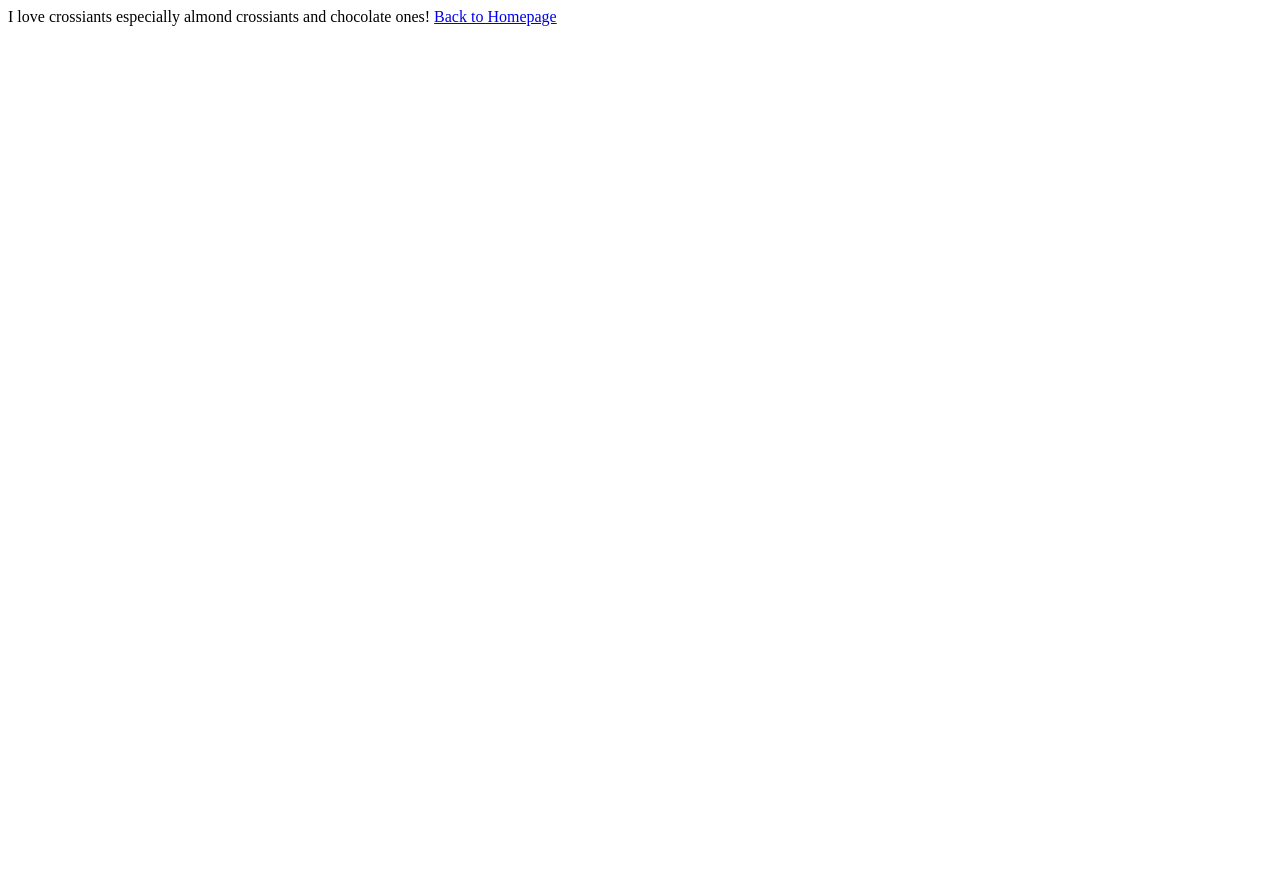
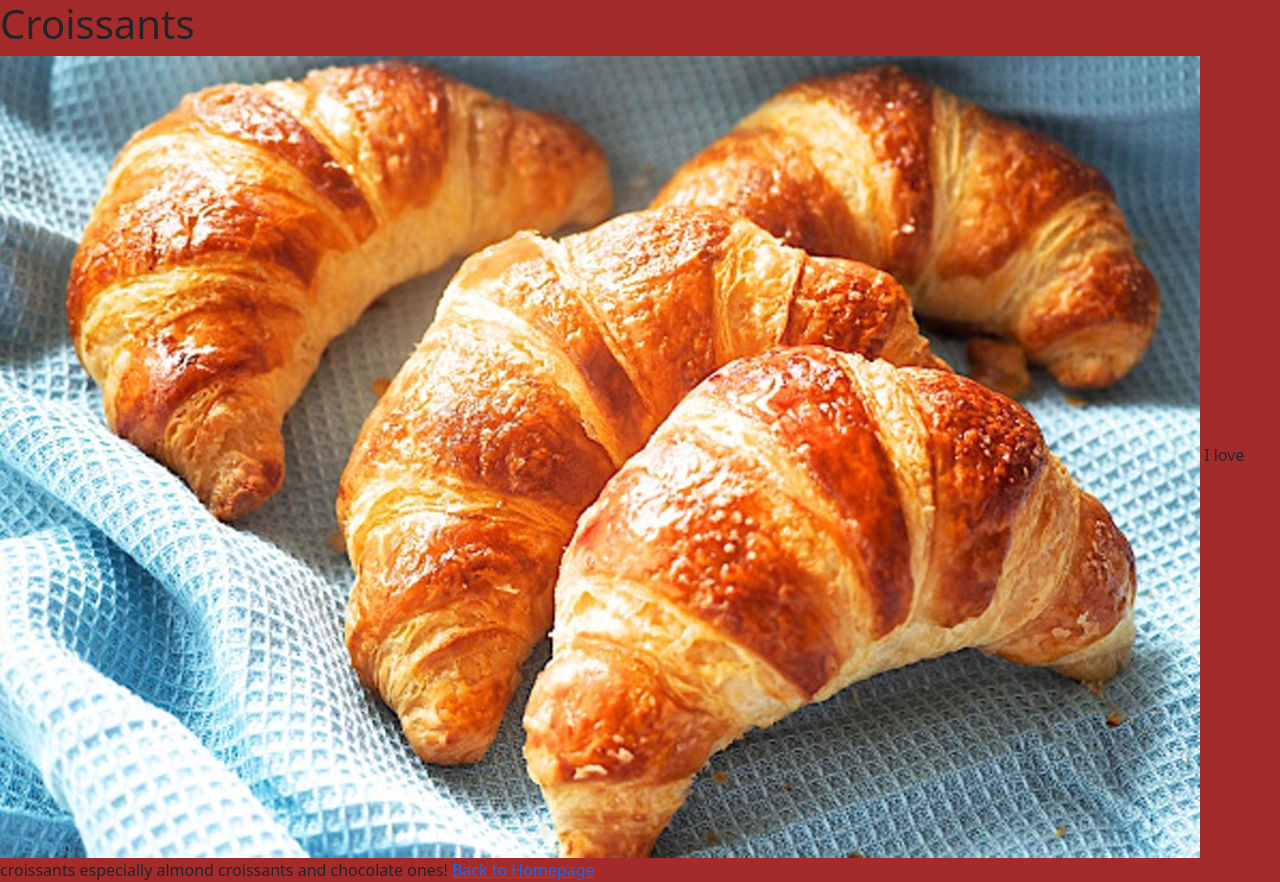
Before and after one commit to Yeosujin88/Multiple-Page-Hosting, a plain HTML site: page about.html in a window 1280 px wide. Before the commit the page ends 800 px from the top, so only its background shows below. Drawn offline with nearby package versions, Linux system fonts and the light colour scheme.

Commit message:
added image and linked other html and css

```diff
--- a/about.html
+++ b/about.html
@@ -1,12 +1,16 @@
 <!DOCTYPE html>
 <html lang="en">
 <head>
+    <link href="https://cdn.jsdelivr.net/npm/bootstrap@5.3.3/dist/css/bootstrap.min.css" rel="stylesheet" integrity="sha384-QWTKZyjpPEjISv5WaRU9OFeRpok6YctnYmDr5pNlyT2bRjXh0JMhjY6hW+ALEwIH" crossorigin="anonymous">
     <meta charset="UTF-8">
     <meta name="viewport" content="width=device-width, initial-scale=1.0">
     <title>About Me</title>
+    <link rel="stylesheet" href="/css/style.css">
 </head>
 <body>
-    I love crossiants especially almond crossiants and chocolate ones!
+    <h1>Croissants</h1>
+    <img src="/src/croissants.jpg">
+    I love croissants especially almond croissants and chocolate ones!
     <a href="/">Back to Homepage</a>
 </body>
 </html>
--- a/css/style.css
+++ b/css/style.css
@@ -0,0 +1 @@
+body {background:brown};
```
Also changed, not shown: index.html (+5 -0 lines), src/croissants.jpg (added).
